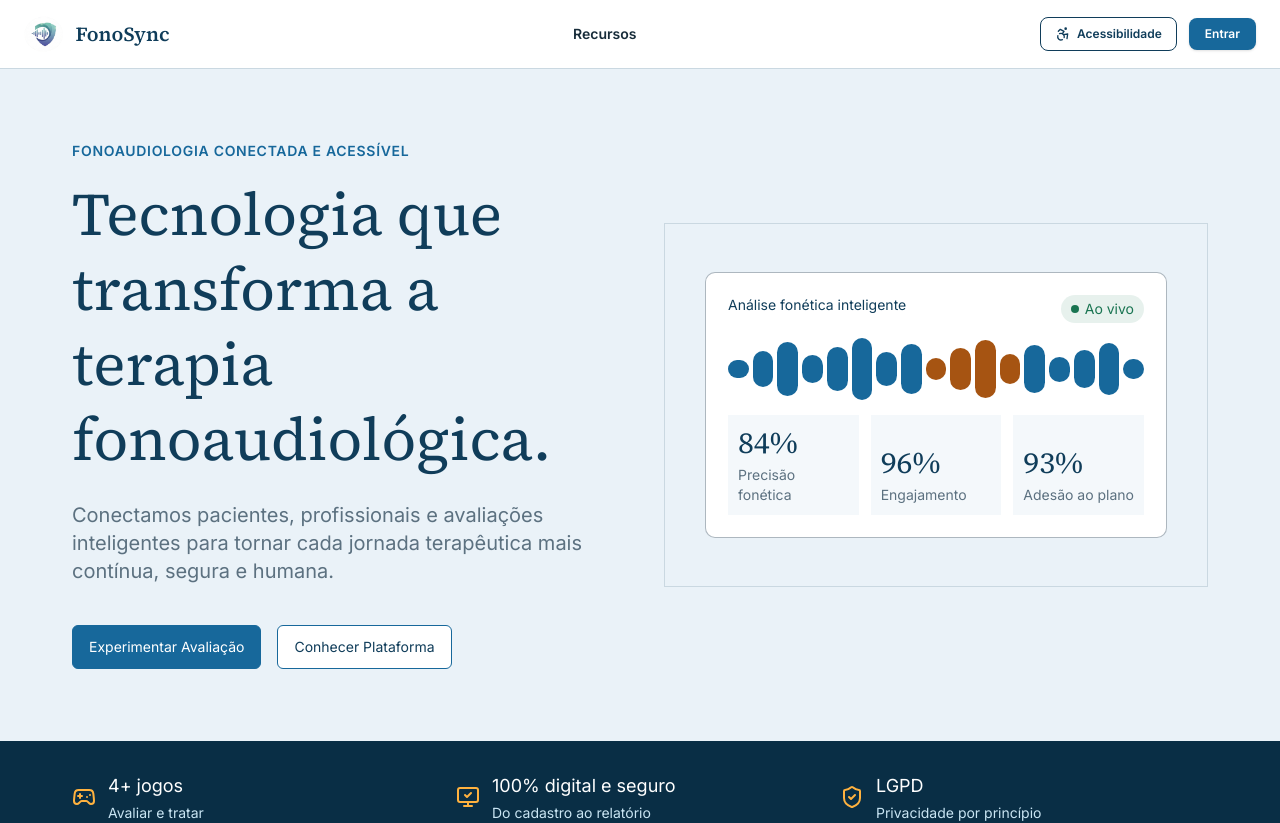
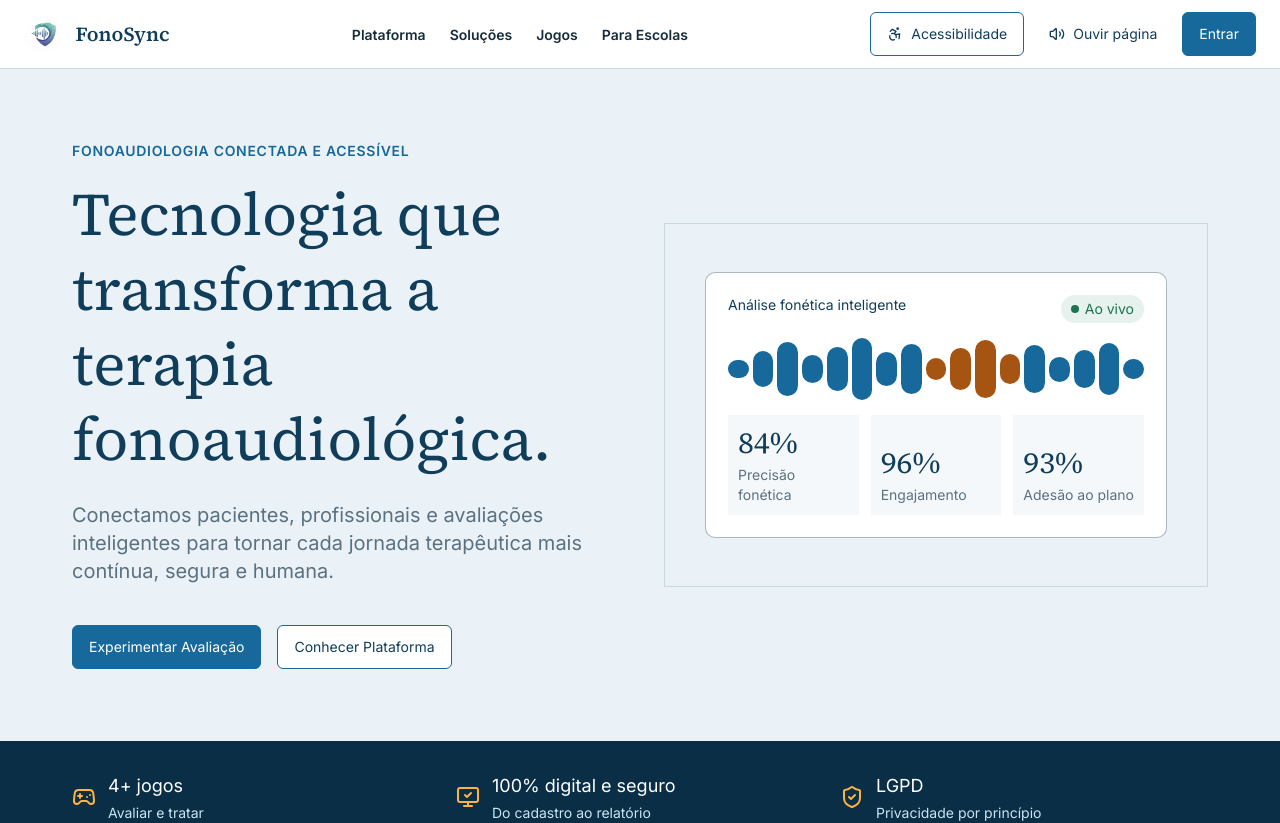
Before and after one commit to gastaogoncalves/fonosync, a React (Vite) app: page / in a window 1280 px wide. Shown: the top 823 px of the page. Built offline with nearby package versions, Linux system fonts and the light colour scheme.

Commit message:
feat: devolve o menu e o botão Ouvir página ao Header

```diff
--- a/src/components/FeatureRow.jsx
+++ b/src/components/FeatureRow.jsx
@@ -2,9 +2,9 @@ import { ArrowRight } from 'lucide-react';
 import Button from './Button';
 import ProgressCard from './ProgressCard';
 
-export default function FeatureRow({ icon: Icon, title, description, progress, reverse = false }) {
+export default function FeatureRow({ id, icon: Icon, title, description, progress, reverse = false }) {
   return (
-    <div className="grid items-center gap-12 md:grid-cols-2">
+    <div id={id} className="grid scroll-mt-24 items-center gap-12 md:grid-cols-2">
       <div className={`flex flex-col items-start gap-3 ${reverse ? 'md:order-2' : ''}`}>
         <Icon size={28} className="text-navy" aria-hidden="true" />
         <h3 className="text-[32px] leading-tight text-navy">{title}</h3>
--- a/src/components/Header.jsx
+++ b/src/components/Header.jsx
@@ -1,37 +1,63 @@
 import { useState } from 'react';
-import { Accessibility } from 'lucide-react';
+import { Accessibility, Volume2 } from 'lucide-react';
 import logoImg from '../assets/images/ModeloA_Semnome.jpg';
 import A11yModal from './A11yModal';
+import { buttonClass } from './buttonStyles';
+import { useA11y } from '../hooks/useA11y';
+
+const links = [
+  { label: 'Plataforma', href: '#plataforma' },
+  { label: 'Soluções', href: '#solucao' },
+  { label: 'Jogos', href: '#jogos' },
+  { label: 'Para Escolas', href: '#escolas' },
+];
 
 export default function Header() {
   const [showA11y, setShowA11y] = useState(false);
+  const { speakPageContent, isPlayerOpen } = useA11y();
 
   return (
     <>
-      <header className="sticky top-0 z-40 bg-surface/95 backdrop-blur-md border-b border-line px-6 py-4">
-        <div className="mx-auto flex max-w-360 items-center justify-between">
+      <header className="sticky top-0 z-40 border-b border-line bg-surface/95 px-6 py-3 backdrop-blur-md">
+        <div className="mx-auto flex max-w-360 items-center justify-between gap-4">
           <a href="#/" className="flex items-center gap-3">
             <img src={logoImg} alt="FonoSync Logo" className="h-9 w-auto rounded object-contain" />
-            <span className="font-serif font-bold text-xl text-navy">FonoSync</span>
+            <span className="font-serif text-xl font-bold text-navy">FonoSync</span>
           </a>
 
-          <nav className="hidden md:flex items-center gap-8 text-sm font-bold text-ink">
-            <a href="#recursos" className="hover:text-primary transition-colors">Recursos</a>
+          <nav aria-label="Principal" className="hidden lg:block">
+            <ul className="flex gap-6">
+              {links.map((link) => (
+                <li key={link.href}>
+                  <a
+                    href={link.href}
+                    className="text-sm font-semibold text-ink decoration-2 underline-offset-4 hover:text-primary hover:underline"
+                  >
+                    {link.label}
+                  </a>
+                </li>
+              ))}
+            </ul>
           </nav>
 
-          <div className="flex items-center gap-3">
-            <button
-              type="button"
-              onClick={() => setShowA11y(true)}
-              className="px-3.5 py-2 rounded-lg border border-navy text-navy font-bold text-xs flex items-center gap-1.5 hover:bg-mist transition-colors"
-            >
-              <Accessibility size={16} /> Acessibilidade
+          <div className="flex items-center gap-2">
+            <button type="button" onClick={() => setShowA11y(true)} className={buttonClass('secondary')}>
+              <Accessibility size={16} aria-hidden="true" />
+              <span className="hidden sm:inline">Acessibilidade</span>
+              <span className="sr-only sm:hidden">Acessibilidade</span>
             </button>
-
-            <a
-              href="#/acesso"
-              className="px-4 py-2 rounded-lg bg-primary text-white font-bold text-xs hover:brightness-90 transition-all shadow-sm"
-            >
+            <span className="hidden md:inline-flex">
+              <button
+                type="button"
+                aria-pressed={isPlayerOpen}
+                onClick={() => speakPageContent()}
+                className={buttonClass(isPlayerOpen ? 'primary' : 'tertiary')}
+              >
+                <Volume2 size={16} aria-hidden="true" />
+                Ouvir página
+              </button>
+            </span>
+            <a href="#/acesso" className={buttonClass('primary')}>
               Entrar
             </a>
           </div>
--- a/src/pages/LandingPage.jsx
+++ b/src/pages/LandingPage.jsx
@@ -114,7 +114,7 @@ export default function LandingPage() {
       <Header />
 
       <main>
-        <section className="bg-mist">
+        <section id="plataforma" className="scroll-mt-24 bg-mist">
           <div className="mx-auto grid max-w-360 items-center gap-12 px-6 md:px-18 py-18 lg:grid-cols-2">
             <div>
               <span className="mb-4 block text-sm font-bold tracking-wider text-primary uppercase">
```
